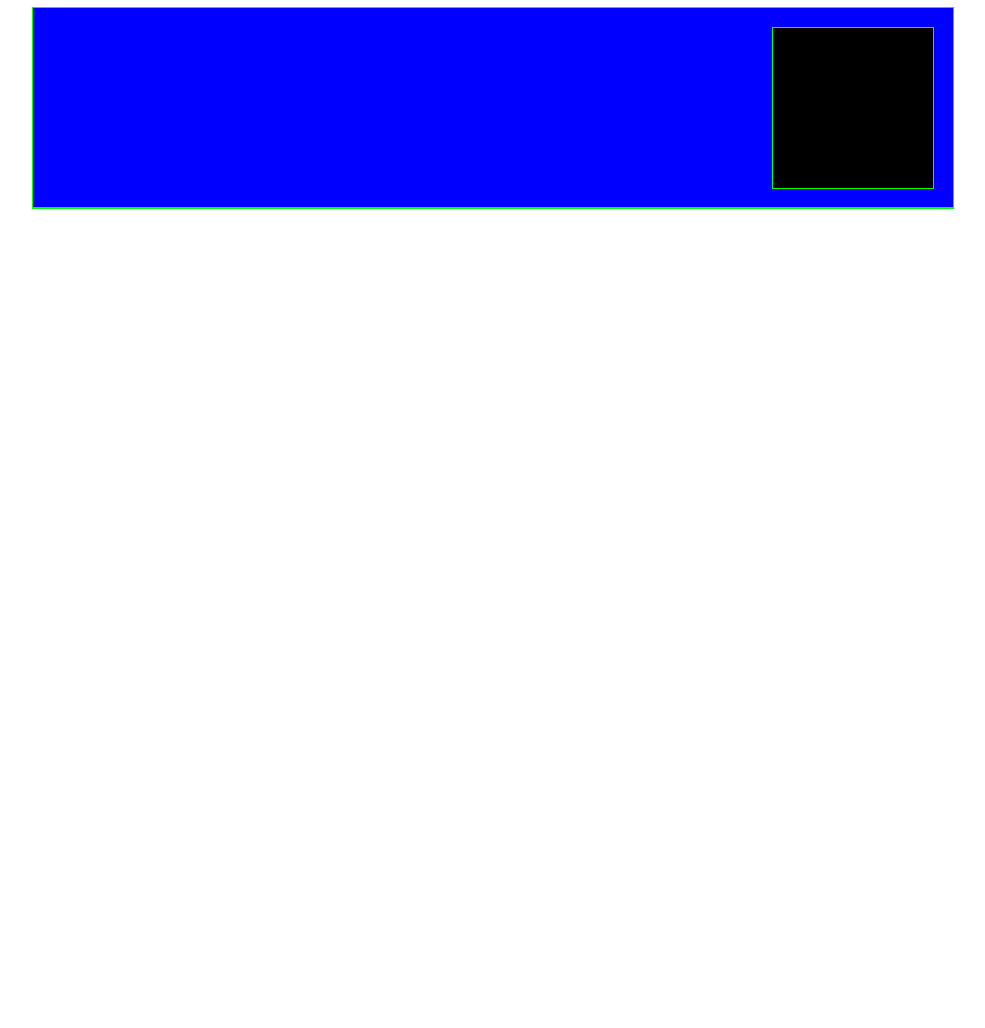
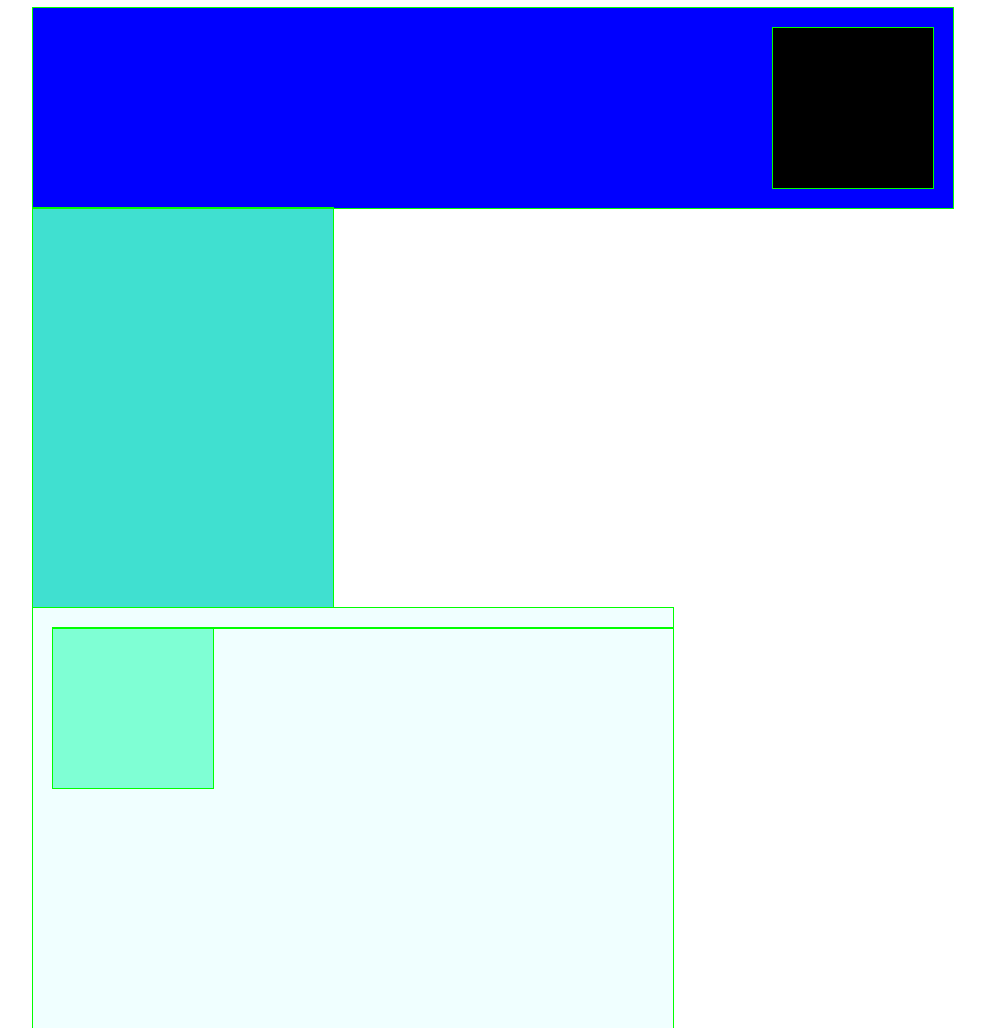
Before and after one commit to HollyFerkins/289.101, a plain HTML site: page workshop4/layout5/index.html in a window 1280 px wide. Shown: the whole page, without its empty margins (147-1132 px from the left). Before the commit the page ends 800 px from the top, so only its background shows below. Drawn offline with Linux system fonts and the light colour scheme.

Commit message:
addded padding and margins

```diff
--- a/workshop4/layout5/index.html
+++ b/workshop4/layout5/index.html
@@ -14,7 +14,10 @@
              <div class="logo"> </div>
         </div>
         <div class="submenu"> </div>
-        <div class="content"> </div>
+        <div class="content">
+            <div class="smallbox"> </div>
+            <div class="bigbox"> </div>
+        </div>
 
 
 
--- a/workshop4/layout5/style.css
+++ b/workshop4/layout5/style.css
@@ -20,3 +20,28 @@ width:920px;
     float:right;
 
 }
+.submenu{
+    height:400px;
+    width:300px;
+    background-color:turquoise;
+    float:left;
+
+}
+.content{
+    height:400px;
+    width:620px;
+    float:left;
+    background-color: azure;
+    padding-left:20px;
+    padding-top:20px;
+
+
+
+}
+.smallbox{
+    width:160px;
+    height:160px;
+    float:left;
+    background-color:aquamarine;
+
+}
```
